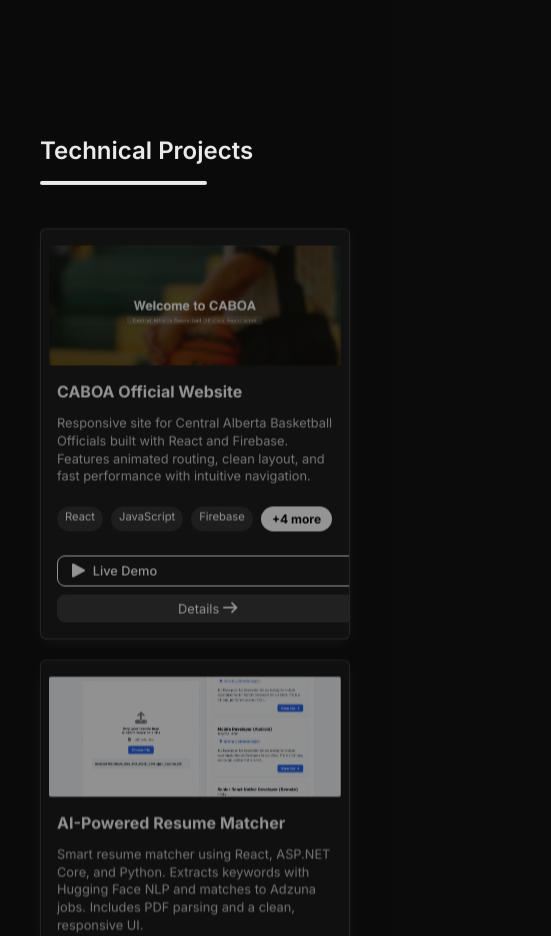
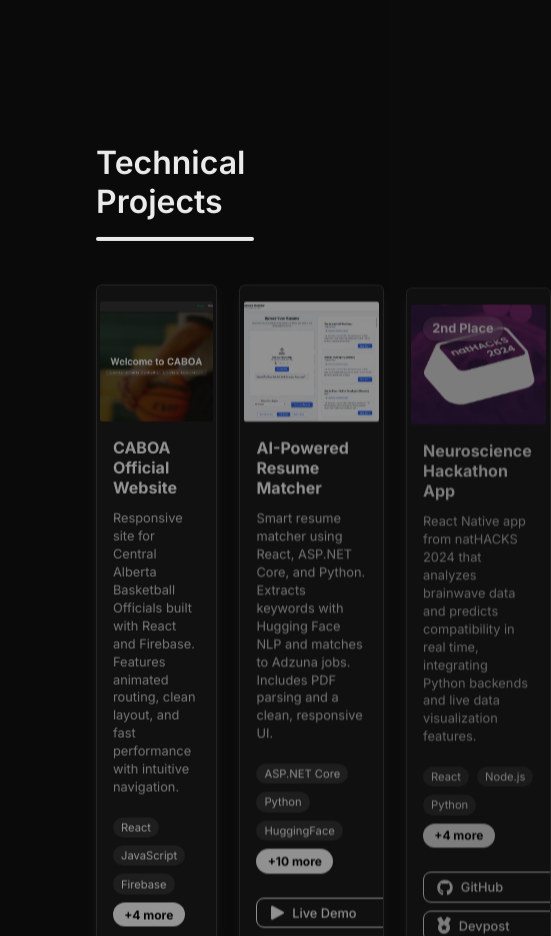
Before and after one commit to KhymNad/portfolio-react, a React (Vite) app: page / in a window 390 px wide. Shown: the part 860-1796 px from the top of the page, 551 px wide, since content can reach past the window. Built offline with nearby package versions, Linux system fonts and the light colour scheme.

Commit message:
Updated mobile styling

```diff
--- a/src/components/ProjectsSection/ProjectSection.module.css
+++ b/src/components/ProjectsSection/ProjectSection.module.css
@@ -14,7 +14,7 @@
 }
 
 /* Tablet */
-@media (max-width: 1200px) {
+/* @media (max-width: 1200px) {
     .project_container {
         padding: 0 3rem;
     }
@@ -30,7 +30,7 @@
     .project_container {
         padding: 0 0.5rem;
     }
-}
+} */
 
 .section_title {
     margin-bottom: 2rem;
@@ -62,83 +62,8 @@
 }
 
 /* Tablet breakpoint -> 2 columns (keeps grid for medium screens) */
-@media (max-width: 992px) {
+/* @media (max-width: 992px) {
     .project_grid {
         grid-template-columns: repeat(2, 1fr);
     }
-}
-
-/* Small screens: switch to stacked column using flex (like certifications) */
-@media (max-width: 600px) {
-    .project_grid {
-        display: flex;
-        flex-direction: column;
-        gap: 1.25rem;
-    }
-
-    /* ensure each motion wrapper is full width and has a sensible min-height */
-    .project_grid > * {
-        width: 100%;
-        display: block;
-        min-height: 160px; /* prevents collapse */
-        box-sizing: border-box;
-    }
-
-    /* ensure the ProjectCard (the first element inside the wrapper) stretches to full width */
-    .project_grid > * > * {
-        width: 100%;
-        min-height: 160px;
-        box-sizing: border-box;
-    }
-
-    .title {
-        font-size: 1.5rem;
-    }
-}
-
-/* Very small phones: tighten paddings/spacing and ensure visibility <= 350px */
-@media (max-width: 360px) {
-    .project_container {
-        padding: 0 0.4rem;
-    }
-
-    .project_grid {
-        gap: 1rem;
-    }
-
-    .project_grid > * {
-        min-height: 140px;
-    }
-
-    .project_grid > * > * {
-        min-height: 140px;
-    }
-
-    .title {
-        font-size: 1.35rem;
-    }
-}
-
-/* Extra small / target: iPhone narrow viewports (<= 350px) */
-@media (max-width: 350px) {
-    .project_container {
-        padding: 0 0.35rem;
-    }
-
-    .project_grid {
-        gap: 0.85rem;
-    }
-
-    .project_grid > * {
-        min-height: 130px;
-        padding: 0.25rem 0;
-    }
-
-    .project_grid > * > * {
-        min-height: 130px;
-    }
-
-    .title {
-        font-size: 1.25rem;
-    }
-}
+} */
```
